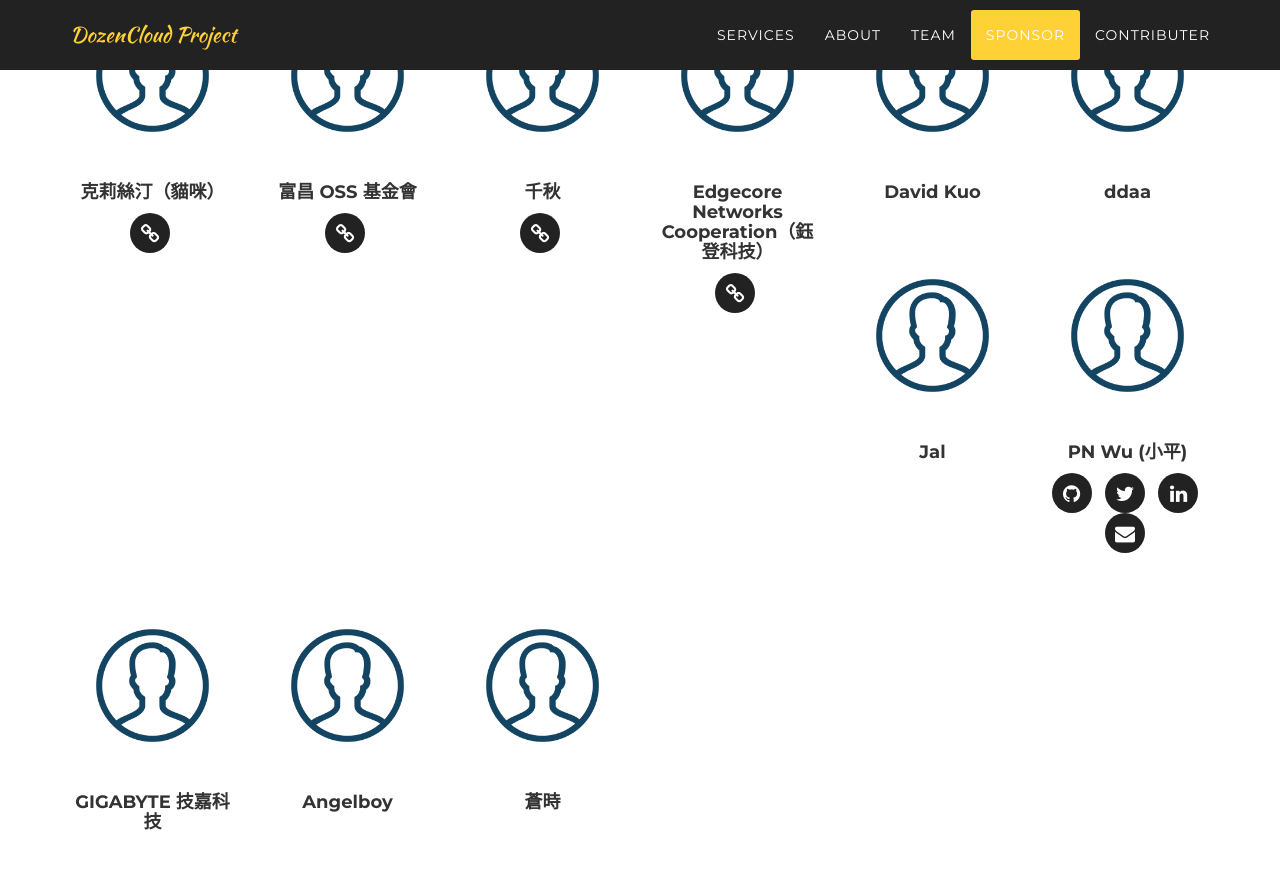
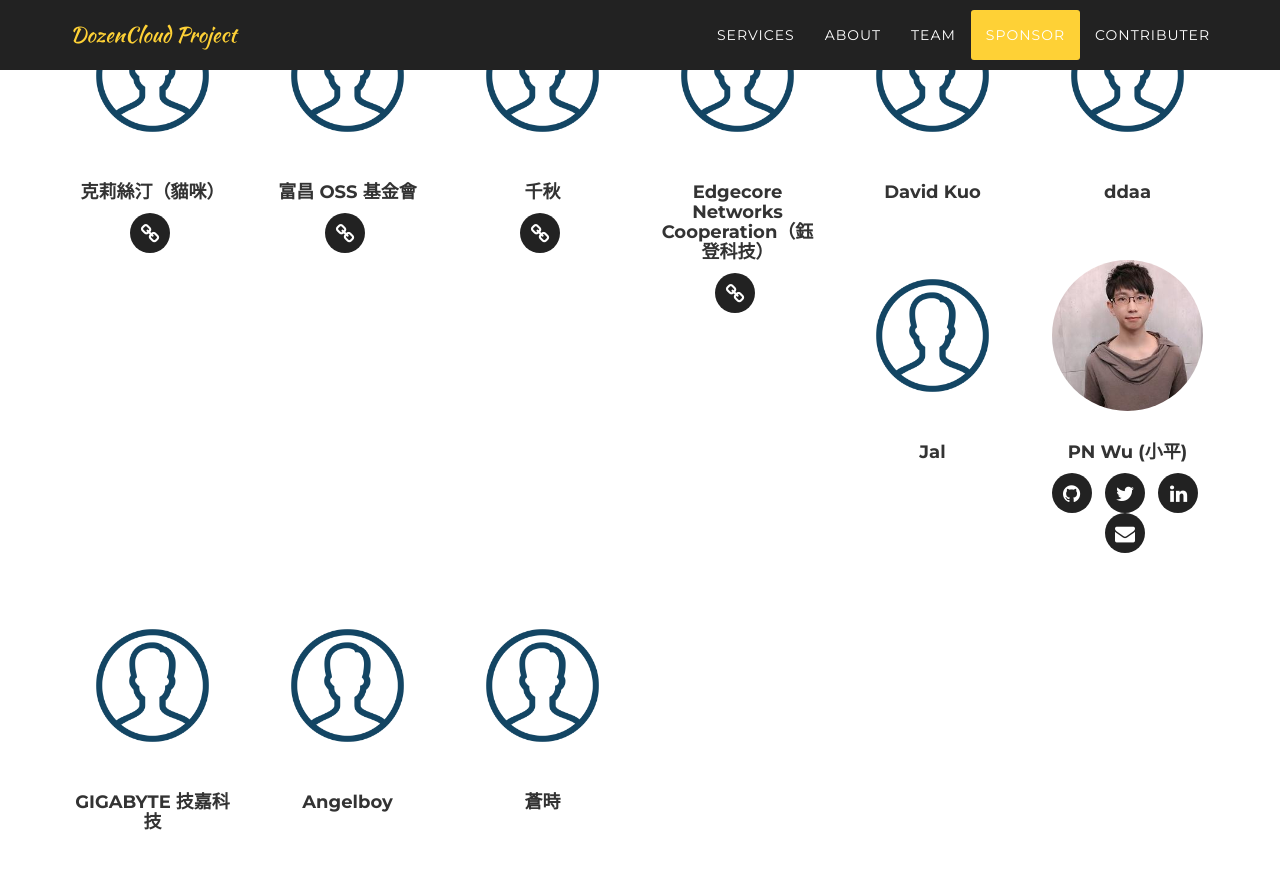
Before and after one commit to tjjh89017/dozencloud.org, a Jekyll site: the page built from index.md, in a window 1280 px wide and 900 px high, scrolled down 4063 px. Shown: the top 869 px of the window. Built offline with Jekyll 4.4.1, drawn with Linux system fonts in a browser that asks for light colours; nearby versions of some CDN libraries; some web fonts are replaced.

Commit message:
Update PingNote' photo.

```diff
--- a/_data/sponsor.yml
+++ b/_data/sponsor.yml
@@ -25,6 +25,7 @@
   twitter: PingNote_Wu
   linkedin: PingNote
   email: PingNote.Wu@gmail.com
+  photo: PingNote.jpg
 
 - name: GIGABYTE 技嘉科技
 
```
Also changed, not shown: assets/img/team/PingNote.jpg (added).
